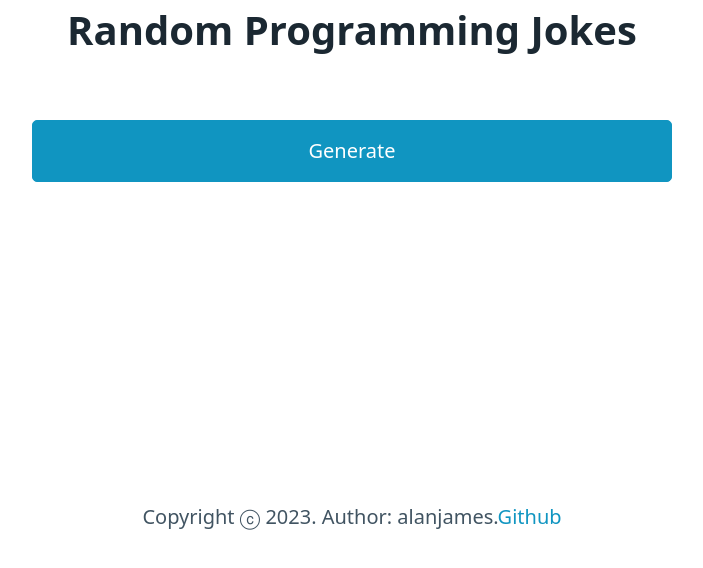
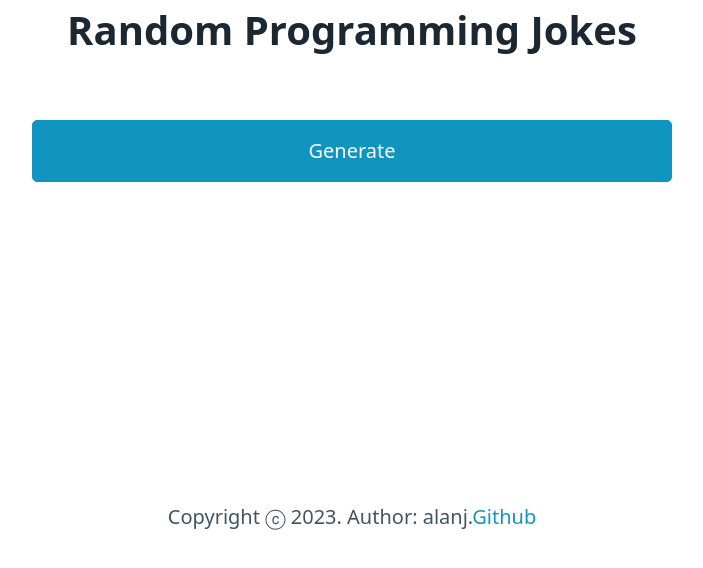
Before and after one commit to alanJames00/lol-loop-2, a React (Create React App) app: page / in a window 1280 px wide. Shown: the top 568 px of the page, without its empty margins (288-991 px from the left). Built offline with nearby package versions, Linux system fonts and the light colour scheme.

Commit message:
Update Footer.js

```diff
--- a/src/components/Footer.js
+++ b/src/components/Footer.js
@@ -4,7 +4,7 @@ function Footer() {
   const year = new Date().getFullYear();
   return (
     <footer>
-      <p>Copyright ⓒ {year}. Author: alanjames.<a href="https://github.com/alanJames00">Github</a></p>
+      <p>Copyright ⓒ {year}. Author: alanj.<a href="https://github.com/alanJames00">Github</a></p>
     </footer>
   );
 }
```
